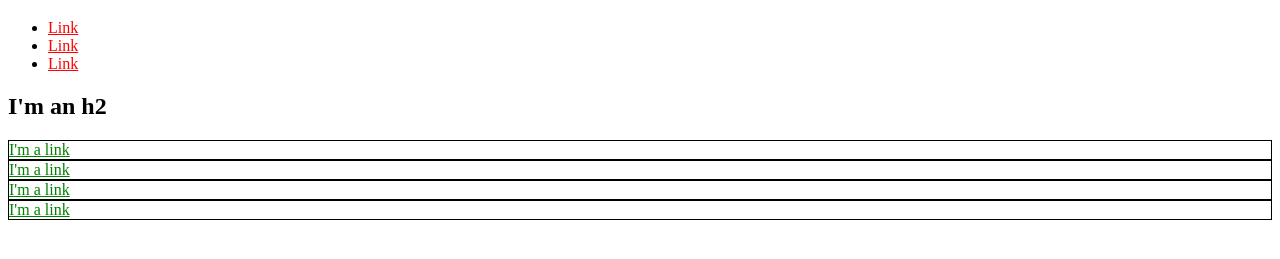
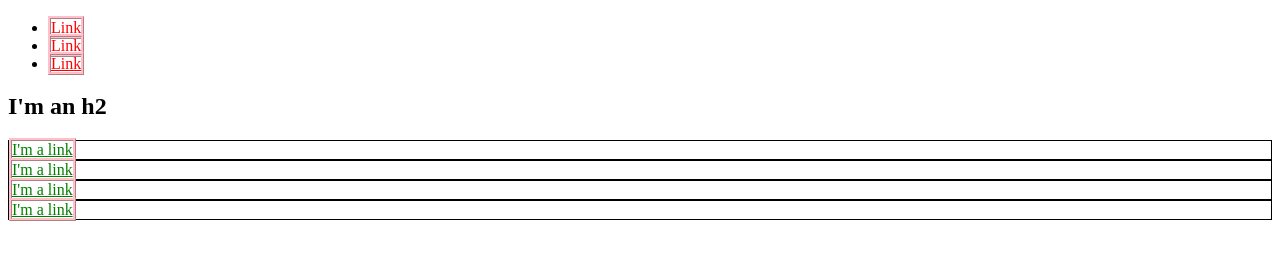
Before and after one commit to chaimoosh/sample_css, a plain HTML site: page index.html in a window 1280 px wide. Shown: the part 61-320 px from the top of the page. Drawn offline with Linux system fonts and the light colour scheme.

Commit message:
Made changes

```diff
--- a/index.html
+++ b/index.html
@@ -3,32 +3,44 @@
   <head>
     <title>Test Page: Don't Panic</title>
     <meta charset="utf-8">
+    <style media="screen">
+      div {
+        border: 1px solid black;
+      }
+      a {
+        color: red;
+        border: 3px  ridge pink;
+      }
+      div a {
+        color: green;
+      }
+    </style>
   </head>
   <body>
     <h1>I'm an h1</h1>
     <ul>
       <li>
-        <a href="http://example.com/" style="color: red;">Link</a>
+        <a href="http://example.com/">Link</a>
       </li>
       <li>
-        <a href="http://example.com/" style="color: red;">Link</a>
+        <a href="http://example.com/">Link</a>
       </li>
       <li>
-        <a href="http://example.com/" style="color: red;">Link</a>
+        <a href="http://example.com/">Link</a>
       </li>
     </ul>
     <h2>I'm an h2</h2>
-    <div style="border: 1px solid black;">
-      <a href="http://example.com/" style="color: green;">I'm a link</a>
+    <div>
+      <a href="http://example.com/">I'm a link</a>
     </div>
-    <div style="border: 1px solid black;">
-      <a href="http://example.com/" style="color: green;">I'm a link</a>
+    <div>
+      <a href="http://example.com/">I'm a link</a>
     </div>
-    <div style="border: 1px solid black;">
-      <a href="http://example.com/" style="color: green;">I'm a link</a>
+    <div>
+      <a href="http://example.com/">I'm a link</a>
     </div>
-    <div style="border: 1px solid black;">
-      <a href="http://example.com/" style="color: green;">I'm a link</a>
+    <div>
+      <a href="http://example.com/">I'm a link</a>
     </div>
   </body>
 </html>
```
